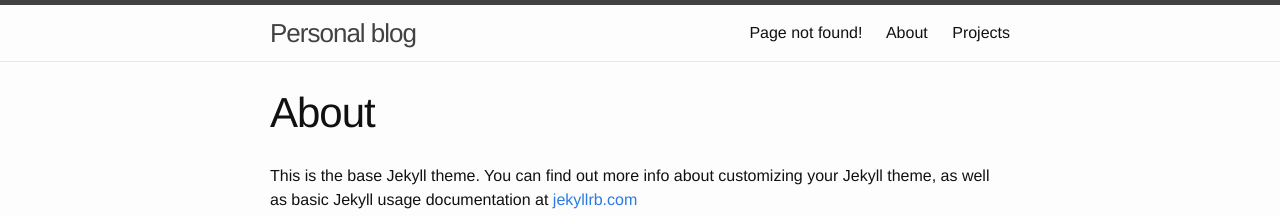
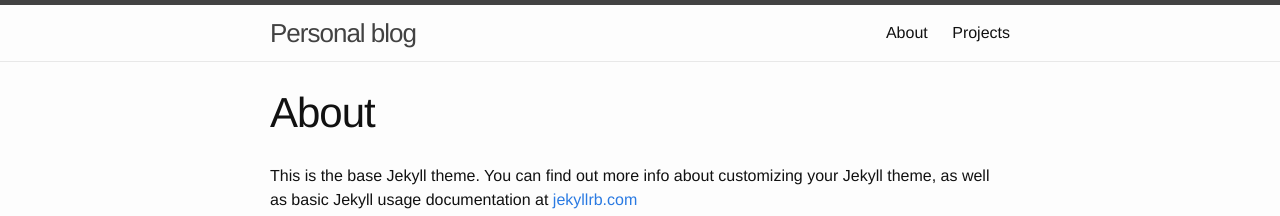
Before and after one commit to wcoder/wcoder.github.io, a Jekyll site: the page built from about.md, in a window 1280 px wide. Shown: the top 216 px of the page. Built offline with Jekyll 4.4.1, drawn with Linux system fonts in a browser that asks for light colours.

Commit message:
Hide system page for header menu

```diff
--- a/_includes/header.html
+++ b/_includes/header.html
@@ -16,7 +16,9 @@
       <div class="trigger">
         {% for my_page in site.pages %}
           {% if my_page.title %}
-          <a class="page-link" href="{{ my_page.url | prepend: site.baseurl }}">{{ my_page.title }}</a>
+		  {% if my_page.isSys == nil %}
+          	<a class="page-link" href="{{ my_page.url | prepend: site.baseurl }}">{{ my_page.title }}</a>
+		  {% endif %}
           {% endif %}
         {% endfor %}
       </div>
```
Also changed, not shown: 404.html (+4 -3 lines).
